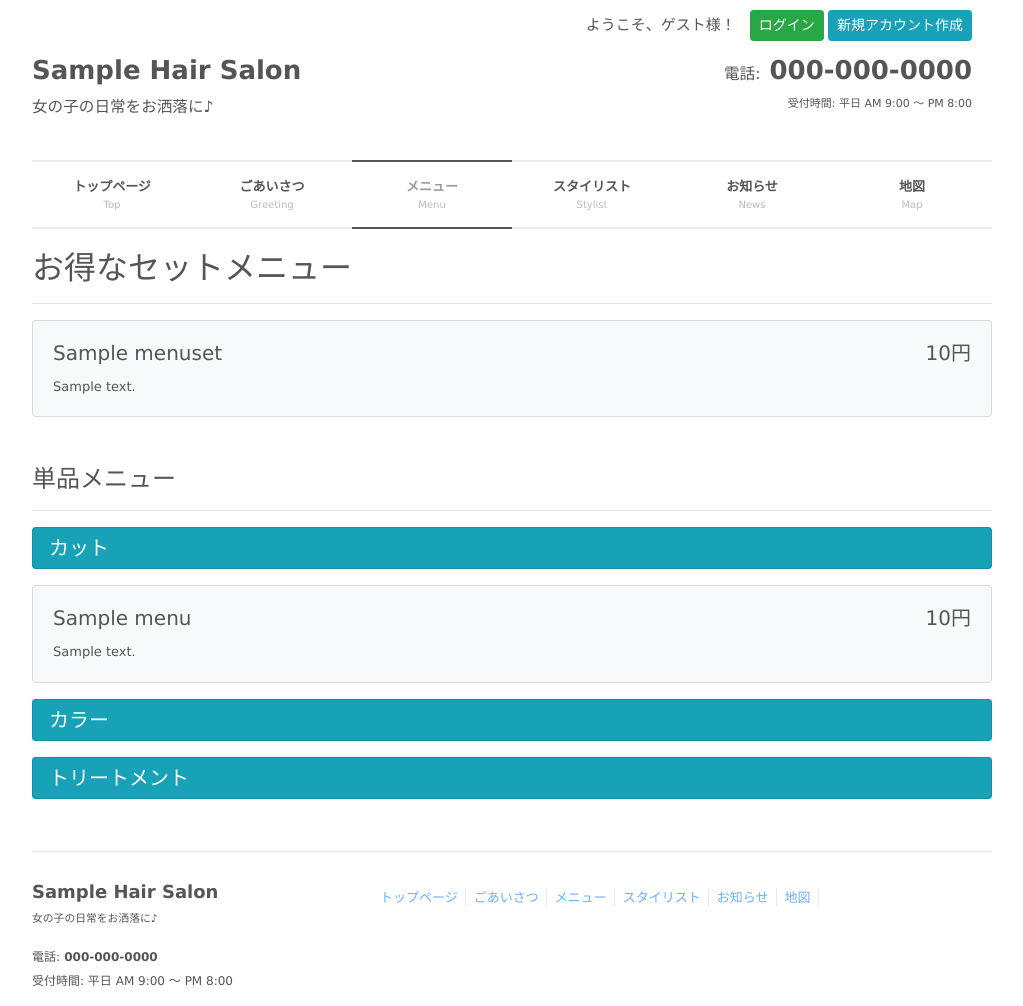
After one commit to nakarun/hairsalon, a Django app: page /menu/ in a window 1280 px wide. The commit adds this page. Shown: the whole page, without its empty margins (128-1151 px from the left). Run offline with Django 3.2, Linux system fonts and the light colour scheme; tables that the repository leaves empty hold one stand-in row (values such as "Sample post"); some libraries are stand-ins or nearby versions.

Commit message:
メニュー画面を追加 - 単品メニューモデル、セットメニューモデル、前２つの関連モデルを作成 - メニューカードコンポーネントを作成 - メニューカードコンポーネントを呼び出すテンプレートタグを作成 - Bootstrap4はtextのline-heightがclassで設定できないのでcssで作成した

```diff
--- a/hairsalon/admin.py
+++ b/hairsalon/admin.py
@@ -1,5 +1,5 @@
 from django.contrib import admin
-from .models import Salon, News
+from .models import Salon, News, Menu, MenuSet, MenuSetRelation
 
 
 class SalonAdmin(admin.ModelAdmin):
@@ -12,3 +12,6 @@ class SalonAdmin(admin.ModelAdmin):
 
 admin.site.register(News)
 admin.site.register(Salon, SalonAdmin)
+admin.site.register(Menu)
+admin.site.register(MenuSet)
+admin.site.register(MenuSetRelation)
--- a/hairsalon/models.py
+++ b/hairsalon/models.py
@@ -5,6 +5,13 @@ import uuid
 
 
 # Create your models here.
+
+MENU_CATEGORY = (
+    ('ct', 'カット'),
+    ('cl', 'カラー'),
+    ('tr', 'トリートメント'),
+)
+
 
 class Salon(models.Model):
     uuid = models.UUIDField(primary_key=True, default=uuid.uuid4, editable=False)
@@ -35,3 +42,39 @@ class News(models.Model):
 
     class Meta:
         verbose_name = "お知らせ投稿"
+
+
+class Menu(models.Model):
+    uuid = models.UUIDField(primary_key=True, default=uuid.uuid4, editable=False)
+    title = models.CharField(max_length=100)
+    price = models.IntegerField()
+    category = models.CharField(choices=MENU_CATEGORY, max_length=2)
+    note = models.TextField()
+
+    class Meta:
+        verbose_name = "メニュー"
+
+    def __str__(self):
+        return self.title
+
+
+class MenuSet(models.Model):
+    uuid = models.UUIDField(primary_key=True, default=uuid.uuid4, editable=False)
+    title = models.CharField(max_length=100)
+    price = models.IntegerField()
+    note = models.TextField()
+
+    class Meta:
+        verbose_name = "セットメニュー"
+
+    def __str__(self):
+        return self.title
+
+
+class MenuSetRelation(models.Model):
+    uuid = models.UUIDField(primary_key=True, default=uuid.uuid4, editable=False)
+    menu = models.ForeignKey(Menu, on_delete=models.CASCADE)
+    set_menu = models.ForeignKey(MenuSet, on_delete=models.CASCADE)
+
+    def __str__(self):
+        return self.menu.title + ' ---> ' + self.set_menu.title
--- /dev/null
+++ b/hairsalon/templates/hairsalon/components/menu.html
@@ -0,0 +1,14 @@
+{% load hairsalontags %}
+<div id="menu">
+  <div id="set-menu" class="mb-5">
+    <h2>お得なセットメニュー</h2>
+    <hr>
+    {% get_set_menus %}
+  </div>
+  <h4>単品メニュー</h4>
+  <hr>
+  {% for category in categories %}
+    <div class="card bg-info text-white menu-category px-3 mb-3">{{ category.1 }}</div>
+    {% get_menus_filtered_by_category category.0 %}
+  {% endfor %}
+</div>
--- /dev/null
+++ b/hairsalon/templates/hairsalon/components/menu_card.html
@@ -0,0 +1,15 @@
+{% for menu in menus %}
+  <div class="card mb-3 bg-light">
+    <div class="card-body">
+      <h5 class="card-title">
+        {{ menu.title }}
+        <span class="float-right">
+          {{ menu.price }}円
+        </span>
+      </h5>
+      <p class="card-text">
+        {{ menu.note }}
+      </p>
+    </div>
+  </div>
+{% endfor %}
--- a/hairsalon/templates/hairsalon/components/navi.html
+++ b/hairsalon/templates/hairsalon/components/navi.html
@@ -28,7 +28,10 @@
 						current-menu-item
 					{% endif %}
 				">
-					<a href=""><strong>メニュー</strong><span>Menu</span></a>
+					<a href="{% url 'menu' %}">
+						<strong>メニュー</strong>
+						<span>Menu</span>
+					</a>
 					<ul class="sub-menu">
 						<li><a href="">セットメニュー</a></li>
 						<li><a href="">カット</a></li>
--- /dev/null
+++ b/hairsalon/templates/hairsalon/menu.html
@@ -0,0 +1,8 @@
+{% extends "hairsalon/base.html" %}
+{% load static %}
+{% block page_title %}TOP PAGE{% endblock %}
+{% block content %}
+<div id="wrapper">
+  {% include 'hairsalon/components/menu.html' %}
+</div>
+{% endblock %}
--- /dev/null
+++ b/hairsalon/templatetags/hairsalontags.py
@@ -0,0 +1,15 @@
+from django import template
+
+from ..models import Menu, MenuSet
+
+register = template.Library()
+
+
+@register.inclusion_tag('hairsalon/components/menu_card.html')
+def get_set_menus():
+    return {'menus': MenuSet.objects.all()}
+
+
+@register.inclusion_tag('hairsalon/components/menu_card.html')
+def get_menus_filtered_by_category(category):
+    return {'menus': Menu.objects.all().filter(category=category)}
--- a/hairsalon/urls.py
+++ b/hairsalon/urls.py
@@ -4,6 +4,7 @@ from . import views
 urlpatterns = [
     path('', views.TopView.as_view(), name='top'),
     path('greeting/', views.GreetingView.as_view(), name='greeting'),
+    path('menu/', views.MenuView.as_view(), name='menu'),
     path('news/', views.NewsView.as_view(), name='news'),
     path('news/<int:pk>/', views.NewsDetailView.as_view(), name="news_detail"),
     path('map/', views.MapView.as_view(), name='map'),
--- a/hairsalon/views.py
+++ b/hairsalon/views.py
@@ -1,7 +1,7 @@
 from django.views.generic import TemplateView
 from django.views.generic.detail import DetailView
 
-from .models import News
+from .models import News, MENU_CATEGORY
 from accounts.models import SalonStaff
 
 
@@ -34,6 +34,16 @@ class GreetingView(TemplateView):
         return context
 
 
+class MenuView(TemplateView):
+    template_name = 'hairsalon/menu.html'
+
+    def get_context_data(self, **kwargs):
+        context = super().get_context_data(**kwargs)
+        context['categories'] = MENU_CATEGORY
+        context['current_menu_item'] = 'menu'
+        return context
+
+
 class NewsView(TemplateView):
     template_name = 'hairsalon/news.html'
 
--- a/static/css/style.css
+++ b/static/css/style.css
@@ -267,6 +267,11 @@ ul.footnav li{
     line-height: 200%;
 }
 
+.menu-category {
+    font-size: 20px;
+    line-height: 200%;
+}
+
 /*************
 /* お知らせ一覧
 *************/
@@ -302,15 +307,6 @@ td.stamp-frame {
     text-align: center;
     vertical-align: middle;
 }
-
-/*************
-/* TOP画面のコンテンツのマージン
-*************/
-
-.toppage-items {
-    margin-bottom: 60px;
-}
-
 
 /*************
 /* サロンデータテーブル
```
Also changed, not shown: hairsalon/templates/hairsalon/top.html (+4 -4 lines), hairsalon/migrations/0002_menu_menuset_menusetrelation.py (added), hairsalon/templatetags/__init__.py (added).
